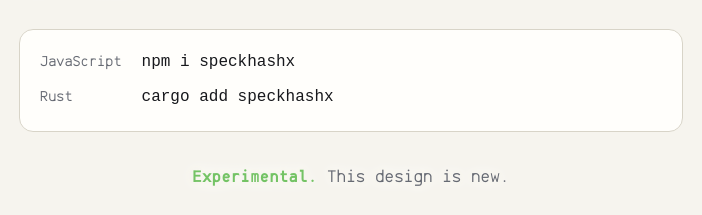
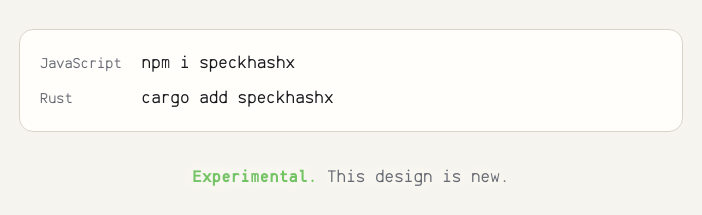
Before and after one commit to multipleof4/SpeckHashX, a website built with Vite: page site/index.html in a window 1280 px wide. Shown: the part 948-1163 px from the top of the page, 289-991 px from the left. Built offline with nearby package versions, Linux system fonts and the light colour scheme; what speckhashx would draw is missing.

Commit message:
Site: show the hash and install commands in Monostain
Browsers give <code> their own monospace font, so the hash output and
the npm and cargo lines fell back to the system's monospace instead of
the page's Monostain. code now inherits the page font.

Model: Anthropic claude-opus-5-5
Prompt:
is hash display not using monostain?

```diff
--- a/site/src/style.css
+++ b/site/src/style.css
@@ -27,6 +27,7 @@
 * { box-sizing: border-box; }
 body { margin: 0; }
 b { font-weight: 700; }
+code { font: inherit; }
 
 /* Wallpaper of real hashes, filled in by main.js. */
 #bg {
```
